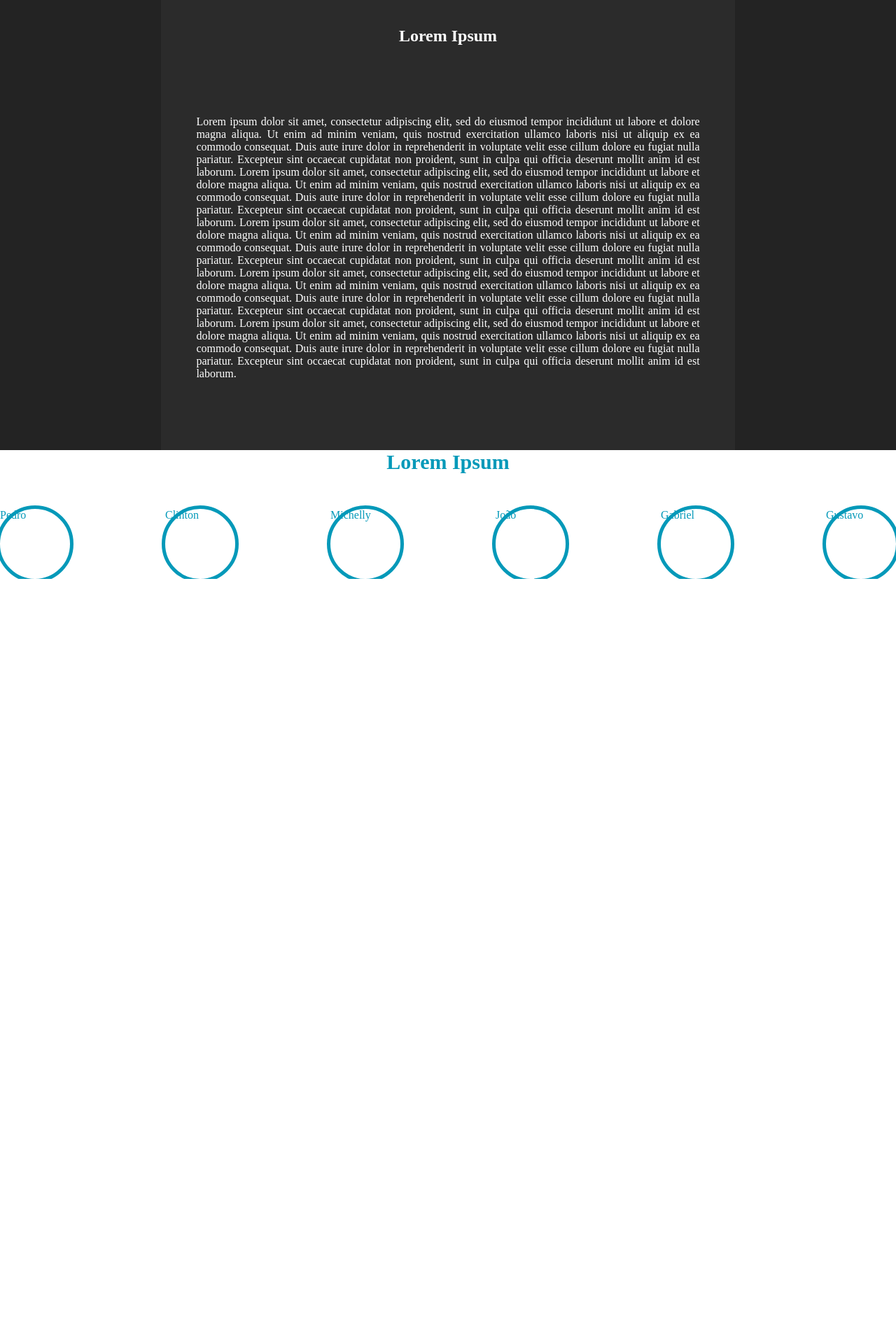
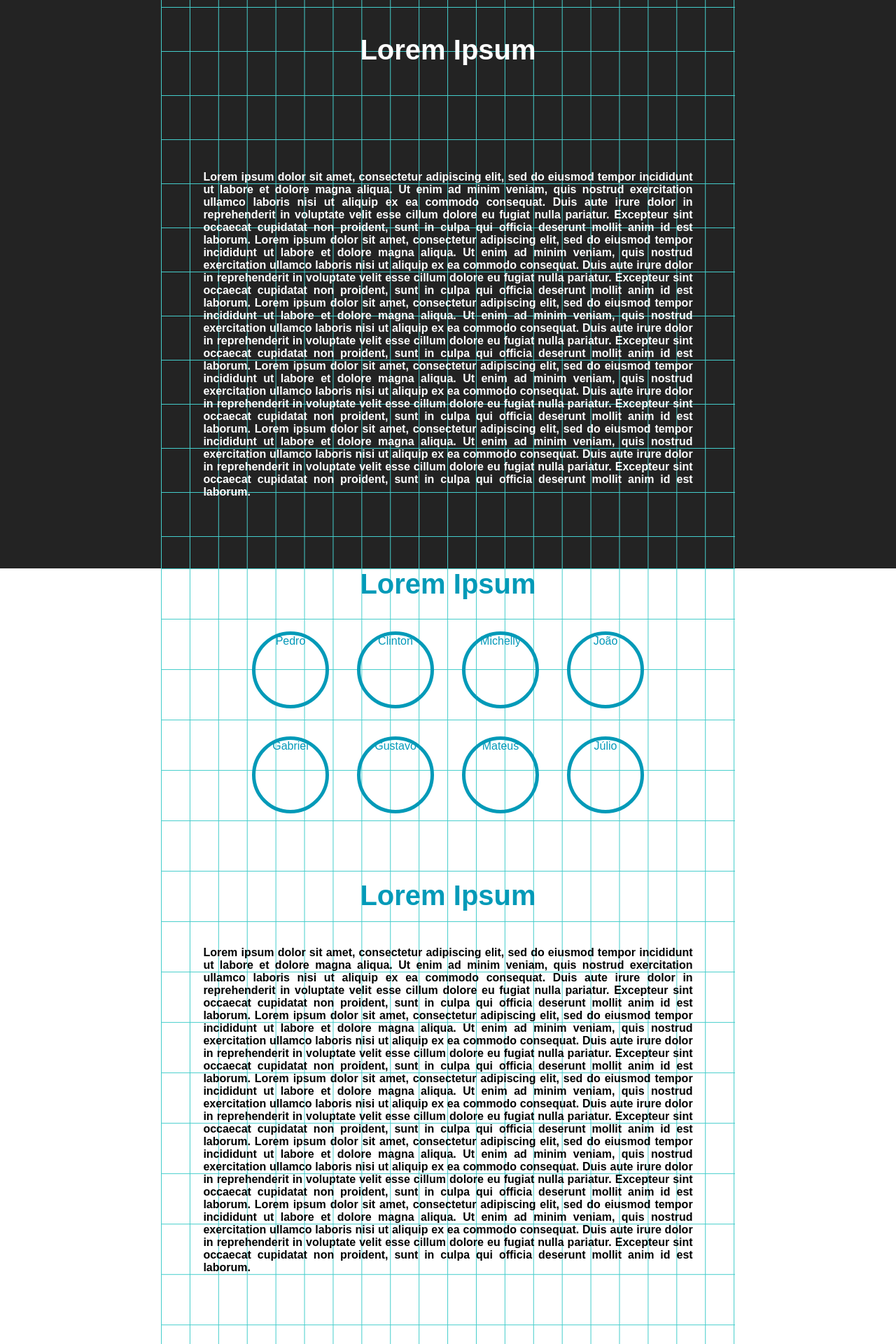
Before and after one commit to michellylima/projeto-caninde, a React (Create React App) app: page /sobre in a window 1280 px wide. Shown: the part 620-2540 px from the top of the page at 70% size. Before the commit the page ends 1447 px from the top, so only its background shows below. Built offline with nearby package versions, Linux system fonts and the light colour scheme.

Commit message:
pagina about us

```diff
--- a/src/pages/SobreNos/index.js
+++ b/src/pages/SobreNos/index.js
@@ -1,7 +1,7 @@
 import React, { Component } from 'react';
 
 import "./styles.css";
-import "./../../global.css";
+import "./../../global.css"
 
 const members = [
   {id: '1', name: 'Pedro', role: 'Finanças'},
@@ -9,9 +9,11 @@ const members = [
   {id: '3', name: 'Michelly', role: 'Gestor de projetos'},
   {id: '4', name: 'João', role: 'Membro'},
   {id: '5', name: 'Gabriel', role: 'Membro'},
-  {id: '6', name: 'Gustavo', role: 'Membro'}
+  {id: '6', name: 'Gustavo', role: 'Membro'},
+  {id: '7', name: 'Mateus', role: 'Membro'},
+  {id: '8', name: 'Júlio', role: 'Membro'}
 ];
-export default class SobreNos extends Component {
+export default class About extends Component {
     render() {
         return (
             <div className="about-container">
@@ -36,6 +38,17 @@ export default class SobreNos extends Component {
                         </div>
                         ))}
                     </div>
+
+                    <div className="bottom-container">
+                    <h2>Lorem Ipsum</h2>
+
+                        <p>Lorem ipsum dolor sit amet, consectetur adipiscing elit, sed do eiusmod tempor incididunt ut labore et dolore magna aliqua. Ut enim ad minim veniam, quis nostrud exercitation ullamco laboris nisi ut aliquip ex ea commodo consequat. Duis aute irure dolor in reprehenderit in voluptate velit esse cillum dolore eu fugiat nulla pariatur. Excepteur sint occaecat cupidatat non proident, sunt in culpa qui officia deserunt mollit anim id est laborum.
+                        Lorem ipsum dolor sit amet, consectetur adipiscing elit, sed do eiusmod tempor incididunt ut labore et dolore magna aliqua. Ut enim ad minim veniam, quis nostrud exercitation ullamco laboris nisi ut aliquip ex ea commodo consequat. Duis aute irure dolor in reprehenderit in voluptate velit esse cillum dolore eu fugiat nulla pariatur. Excepteur sint occaecat cupidatat non proident, sunt in culpa qui officia deserunt mollit anim id est laborum.
+                        Lorem ipsum dolor sit amet, consectetur adipiscing elit, sed do eiusmod tempor incididunt ut labore et dolore magna aliqua. Ut enim ad minim veniam, quis nostrud exercitation ullamco laboris nisi ut aliquip ex ea commodo consequat. Duis aute irure dolor in reprehenderit in voluptate velit esse cillum dolore eu fugiat nulla pariatur. Excepteur sint occaecat cupidatat non proident, sunt in culpa qui officia deserunt mollit anim id est laborum.
+                        Lorem ipsum dolor sit amet, consectetur adipiscing elit, sed do eiusmod tempor incididunt ut labore et dolore magna aliqua. Ut enim ad minim veniam, quis nostrud exercitation ullamco laboris nisi ut aliquip ex ea commodo consequat. Duis aute irure dolor in reprehenderit in voluptate velit esse cillum dolore eu fugiat nulla pariatur. Excepteur sint occaecat cupidatat non proident, sunt in culpa qui officia deserunt mollit anim id est laborum.
+                        Lorem ipsum dolor sit amet, consectetur adipiscing elit, sed do eiusmod tempor incididunt ut labore et dolore magna aliqua. Ut enim ad minim veniam, quis nostrud exercitation ullamco laboris nisi ut aliquip ex ea commodo consequat. Duis aute irure dolor in reprehenderit in voluptate velit esse cillum dolore eu fugiat nulla pariatur. Excepteur sint occaecat cupidatat non proident, sunt in culpa qui officia deserunt mollit anim id est laborum.
+                        </p>
+                    </div>
                 </div>
             </div>
         )
--- a/src/pages/SobreNos/styles.css
+++ b/src/pages/SobreNos/styles.css
@@ -1,43 +1,92 @@
+.about-container {
+  font-family: Arial, Helvetica, sans-serif;
+}
+
 .about-intro-container {
   background-color: #232323;
 }
 
 .about-intro{
   margin: 0 18% 0 18%;
-  background-color: #2B2B2B;
+  background-size: 4.99% 4.4%;
+  background-image:
+  linear-gradient(to right, #44cdcb 1px, transparent 1px),
+  linear-gradient(to bottom, #44cdcb 1px, transparent 1px);
   color: white;
   text-align: center;
-  padding: 0 50px 0 50px;
+  padding: 0 60px 0 60px;
 }
 
 .about-intro p{
+  font-weight: bold;
   text-align: justify;
   padding: 100px 0 100px 0;
 }
 
 .about-intro h1{
   padding-top: 300px;
-  font-size: 50px;
+  font-size: 60px;
   margin-bottom: 300px;
+}
+
+.about-intro h2{
+  text-align: center;
+  font-size: 40px;
+  margin-bottom: 50px;
 }
 
 .about-members h2{
   text-align: center;
-  font-size: 30px;
+  font-size: 40px;
   margin-bottom: 50px;
-  color: #0499b9;
+  color: #029ab8;
+}
+
+.about-members {
+  margin: 0 18% 0 18%;
+  background-size: 4.99% 6.5%;
+  background-image:
+  linear-gradient(to right, #44cdcb 1px, transparent 1px),
+  linear-gradient(to bottom, #44cdcb 1px, transparent 1px);
+
 }
 
 .members-container div {
   width: 100px;
   height: 100px;
   border-radius: 150px;
-  outline: 5px solid #0499b9;
+  outline: 5px solid #029ab8;
 }
 
 .members-container {
-  display: flex;
-  justify-content: space-between;
+  display: grid;
+  grid-template-columns: auto auto auto auto;
+  grid-gap: 50px;
+  align-items: center;
+  justify-content: center;
   color: #0499b9;
-  background-color: white;
+
 }
+
+.members {
+  text-align: center;
+}
+
+.members-container > .members {
+  grid: 1 1 25%; /*grow | shrink | basis */
+  height: 100px;
+}
+
+.bottom-container h2{
+  text-align: center;
+  font-size: 40px;
+  margin-top: 100px;
+  margin-bottom: 50px;
+  color: #029ab8;
+}
+
+.bottom-container p{
+  font-weight: bold;
+  text-align: justify;
+  padding: 0 60px 100px 60px;
+}
```
